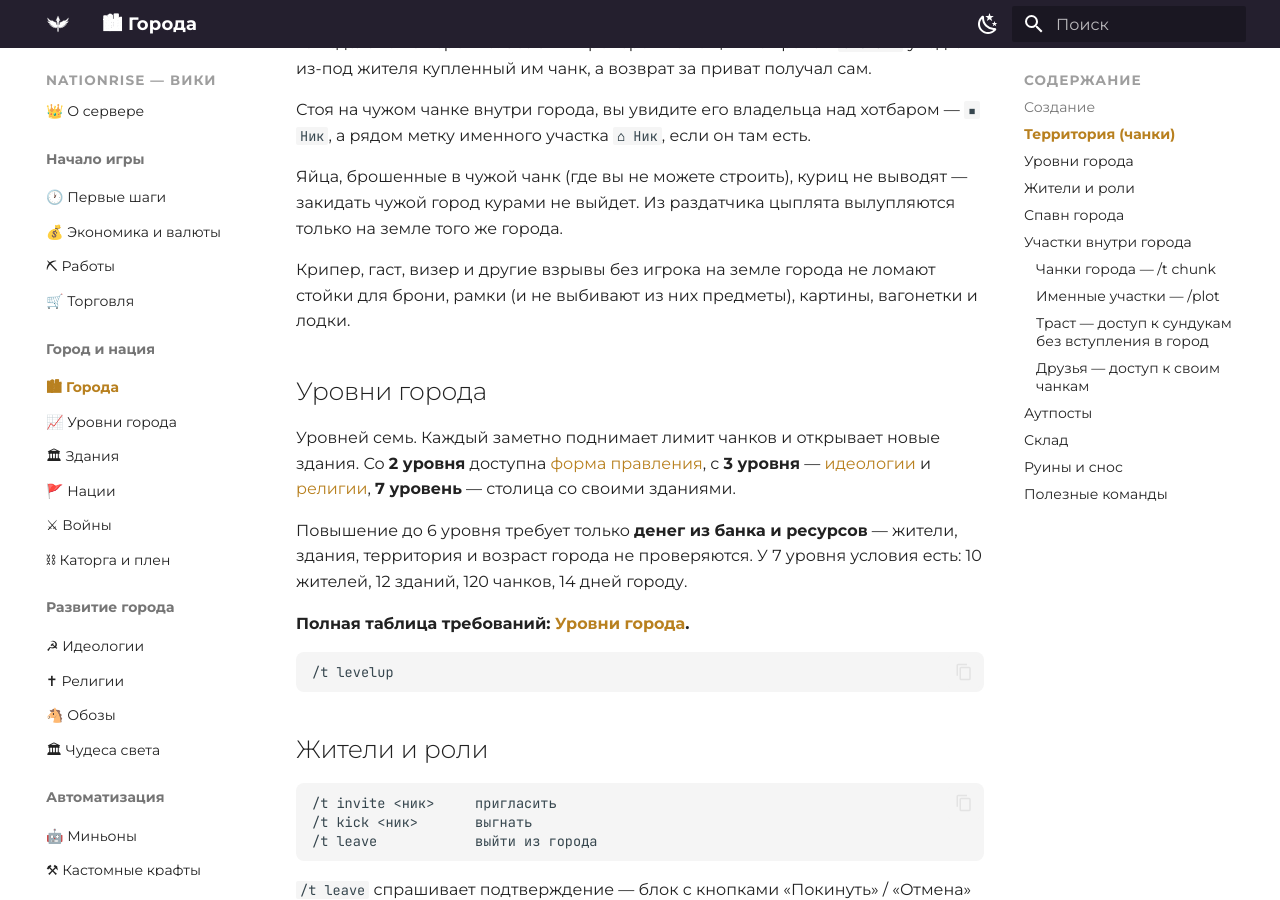
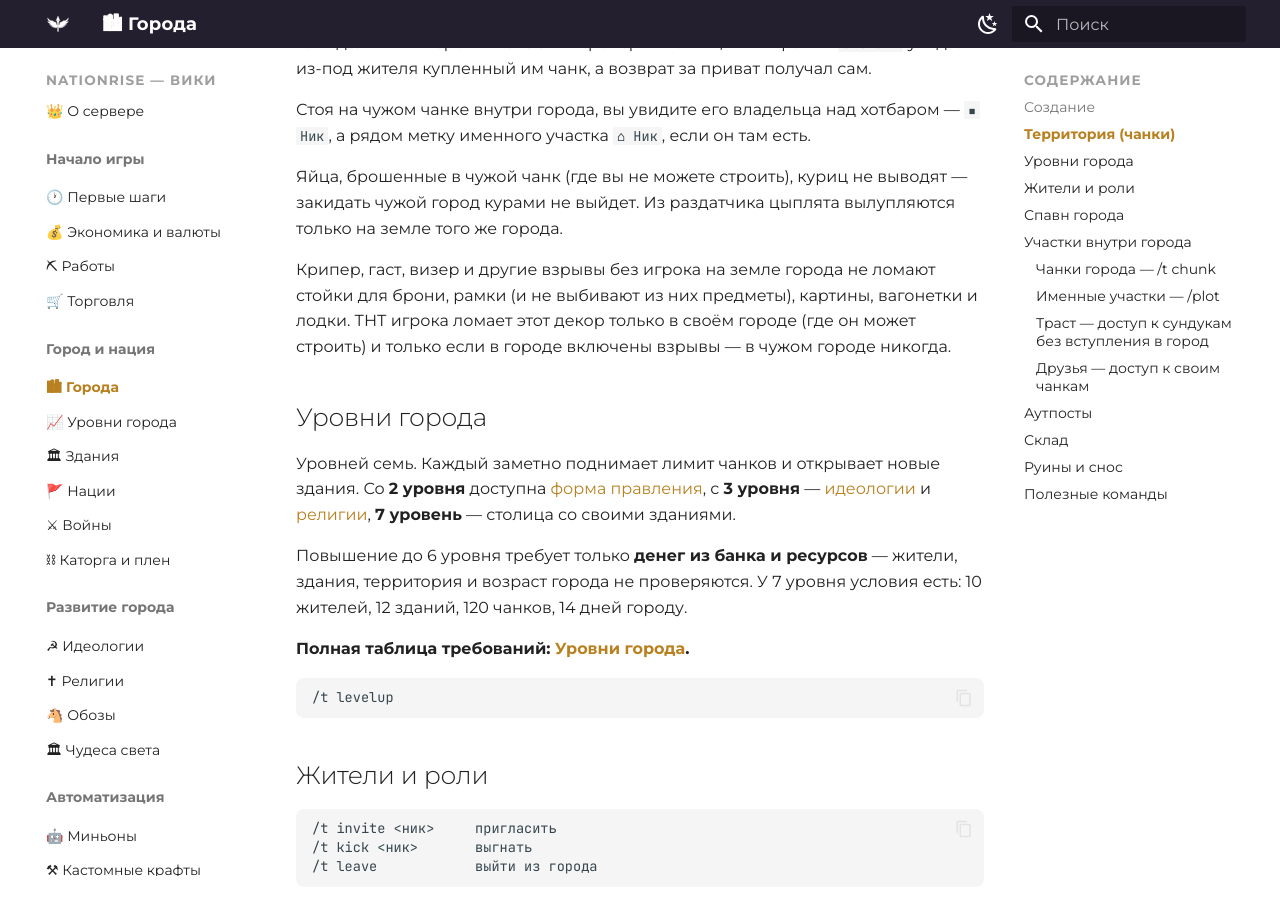
Before and after one commit to zixSSSed/NationRise-Wiki-RU, an MkDocs documentation site: the page built from docs/towns.md, in a window 1280 px wide and 900 px high, scrolled down 1497 px. Built offline with MkDocs 1.6.1 and Material for MkDocs 9.7.7, drawn with Linux system fonts in a browser that asks for light colours.

Commit message:
ТНТ не ломает декор в чужом городе
Co-Authored-By: Claude Opus 5.5 <noreply@anthropic.com>

```diff
--- a/docs/towns.md
+++ b/docs/towns.md
@@ -62,7 +62,8 @@
 город курами не выйдет. Из раздатчика цыплята вылупляются только на земле того же города.
 
 Крипер, гаст, визер и другие взрывы без игрока на земле города не ломают стойки для брони,
-рамки (и не выбивают из них предметы), картины, вагонетки и лодки.
+рамки (и не выбивают из них предметы), картины, вагонетки и лодки. ТНТ игрока ломает этот декор только
+в своём городе (где он может строить) и только если в городе включены взрывы — в чужом городе никогда.
 
 ## Уровни города
 
```
